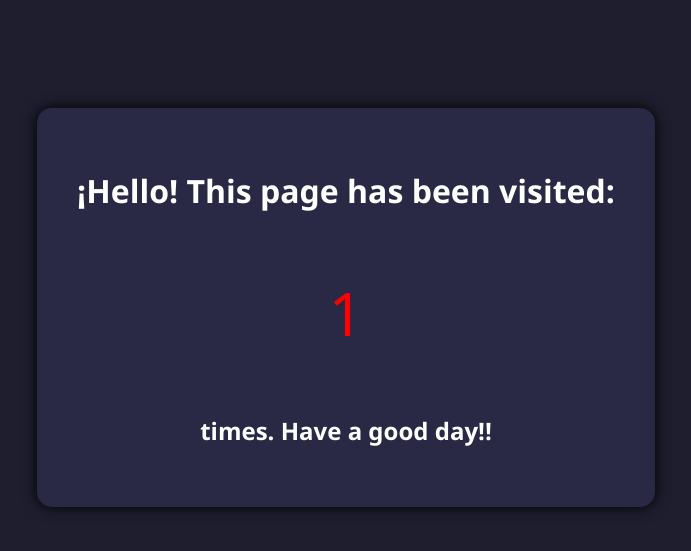
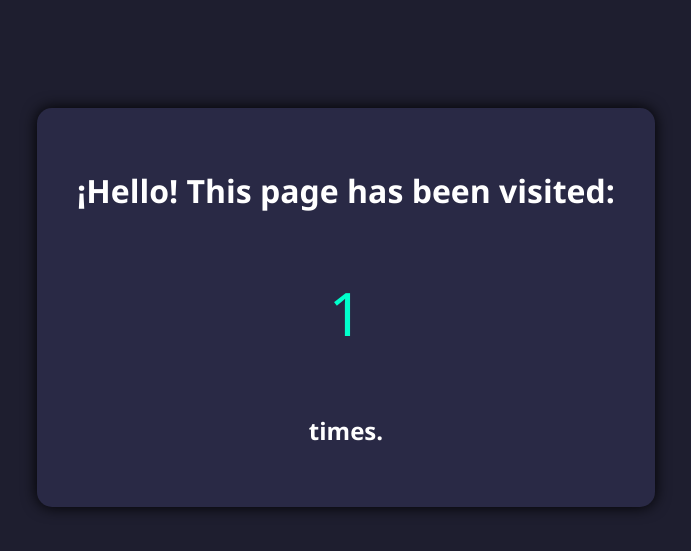
Before and after one commit to m1guelch/pasir, a Flask app: page / in a window 1280 px wide. Shown: the top 551 px of the page, without its empty margins (294-985 px from the left). Run offline with Flask 3, Linux system fonts and the light colour scheme; data comes from the database, SQL or seed files in the repository.

Commit message:
Finishing workflow testing

```diff
--- a/app/src/static/styles.css
+++ b/app/src/static/styles.css
@@ -18,10 +18,10 @@ body {
 .counter-box:hover {
     transform: translateY(-5px);
     background: #3a3a6f;
-    box-shadow: 0px 0px 20px #ff0000;
+    box-shadow: 0px 0px 20px #00ffcc;
 }
 
 .counter {
     font-size: 60px;
-    color: #ff0000;
+    color: #00ffcc;
 }
--- a/app/src/templates/index.html
+++ b/app/src/templates/index.html
@@ -9,7 +9,7 @@
     <div class="counter-box">
         <h1>¡Hello! This page has been visited:</h1>
         <p class="counter" id="visit-count">{{ count }}</p>
-        <h2>times. Have a good day!!</h2>
+        <h2>times.</h2>
     </div>
 </body>
 </html>
```
Also changed, not shown: .github/workflows/build-push-deploy.yml.
